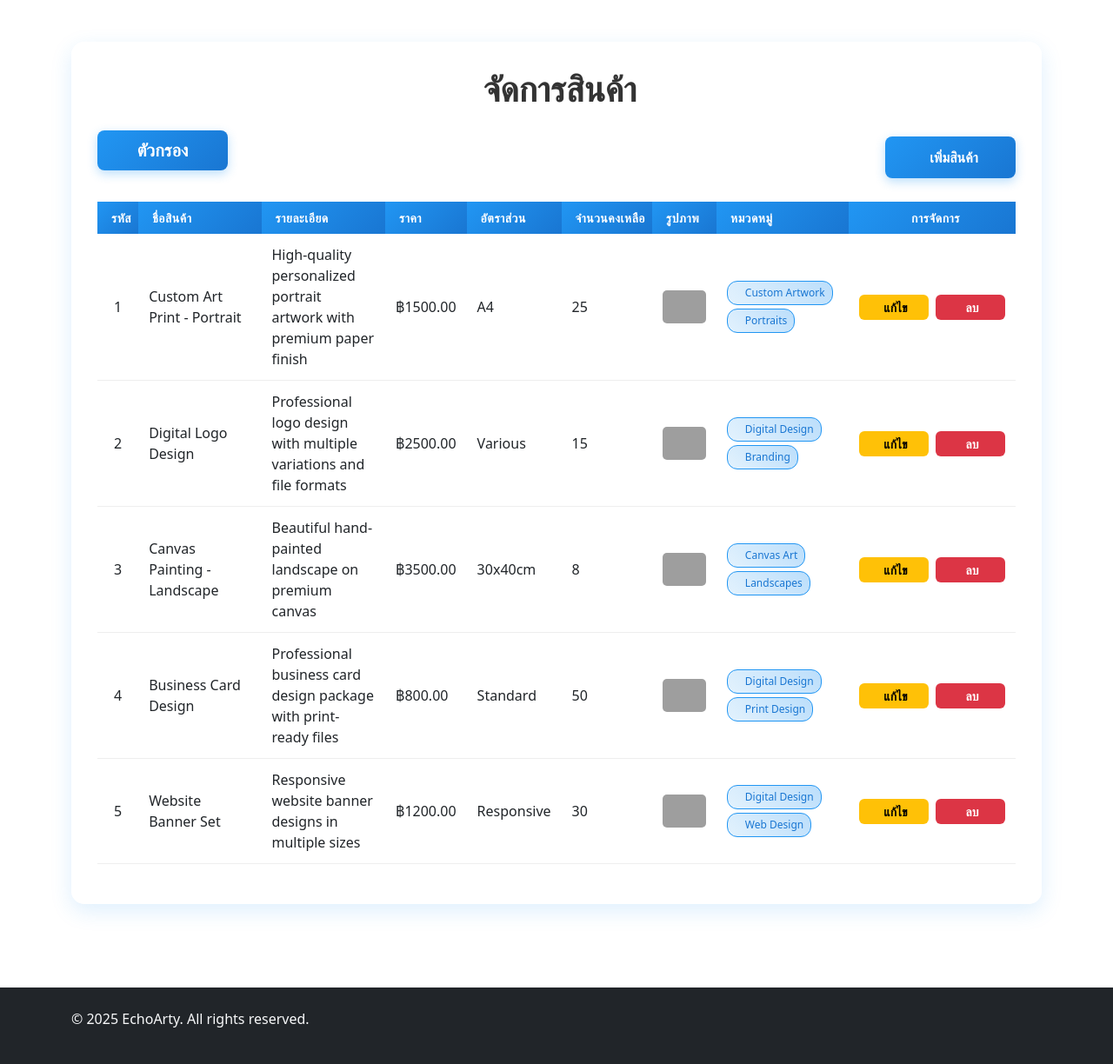
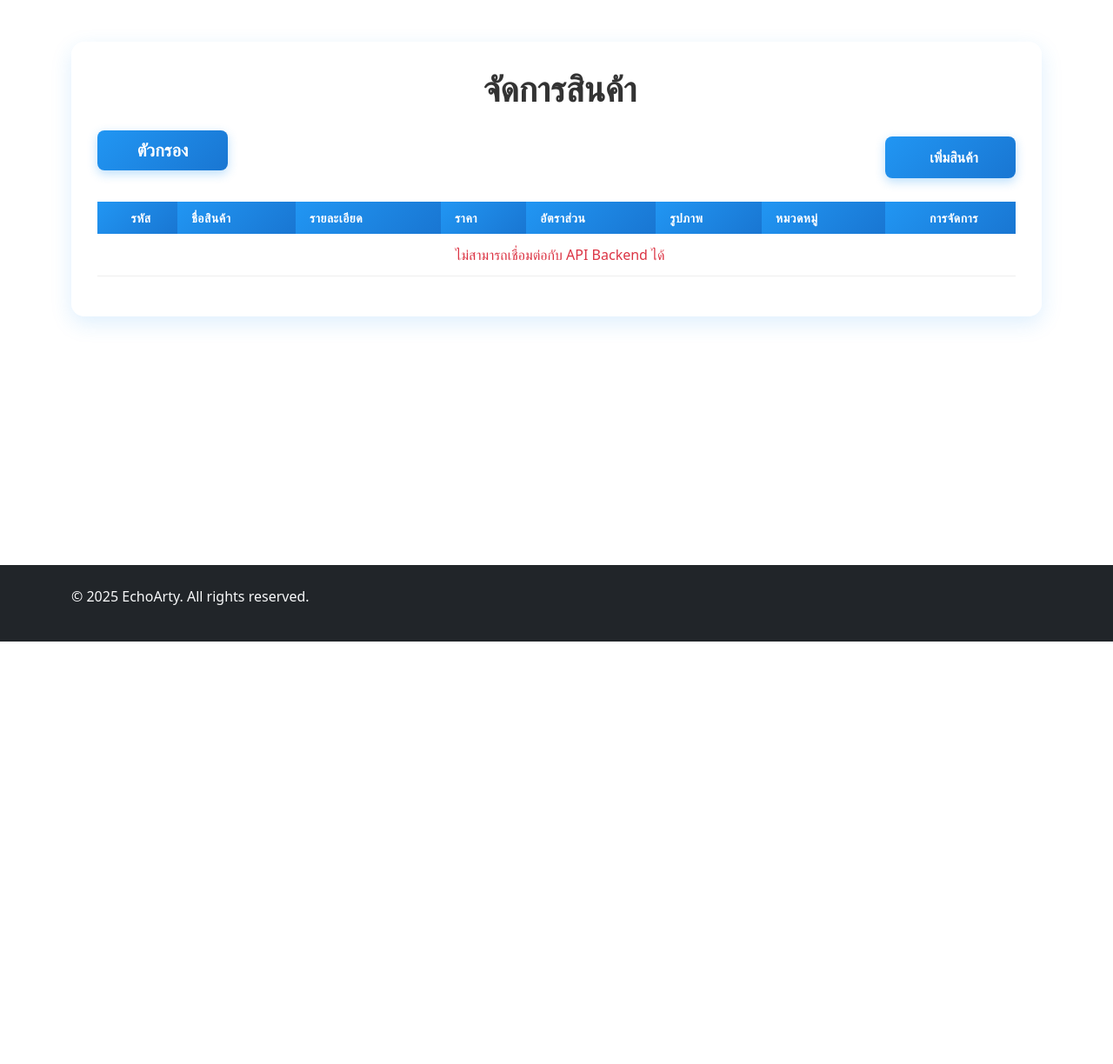
Before and after one commit to iPaonN/EchoArty, a Flask app: page /manage-products/1 in a window 1280 px wide. Shown: the part 62-1286 px from the top of the page at 87% size. After the commit the page ends 800 px from the top, so only its background shows below. Run offline with Flask 3, Linux system fonts and the light colour scheme; some libraries are stand-ins or nearby versions; grey boxes are pictures that could not be loaded.

Commit message:
Make manageproduct show data consistent with database

```diff
--- a/app.py
+++ b/app.py
@@ -421,94 +421,11 @@ def cart():
                          subtotal=subtotal,
                          shipping=shipping)
 
-@app.route('/manage-products')
-def manage_products():
-    """Manage products page route"""
-
-    # Sample products data for demonstration
-    sample_products = [
-        {
-            'id': 1,
-            'name': 'Custom Art Print - Portrait',
-            'description': 'High-quality personalized portrait artwork with premium paper finish',
-            'price': 1500.00,
-            'amount': 25,
-            'size': 'A4',
-            'image': 'portrait_art.jpg',
-            'categories': [
-                {'id': 1, 'name': 'Custom Artwork'},
-                {'id': 2, 'name': 'Portraits'}
-            ]
-        },
-        {
-            'id': 2,
-            'name': 'Digital Logo Design',
-            'description': 'Professional logo design with multiple variations and file formats',
-            'price': 2500.00,
-            'amount': 15,
-            'size': 'Various',
-            'image': 'logo_design.jpg',
-            'categories': [
-                {'id': 3, 'name': 'Digital Design'},
-                {'id': 4, 'name': 'Branding'}
-            ]
-        },
-        {
-            'id': 3,
-            'name': 'Canvas Painting - Landscape',
-            'description': 'Beautiful hand-painted landscape on premium canvas',
-            'price': 3500.00,
-            'amount': 8,
-            'size': '30x40cm',
-            'image': 'canvas_art.jpg',
-            'categories': [
-                {'id': 5, 'name': 'Canvas Art'},
-                {'id': 6, 'name': 'Landscapes'}
-            ]
-        },
-        {
-            'id': 4,
-            'name': 'Business Card Design',
-            'description': 'Professional business card design package with print-ready files',
-            'price': 800.00,
-            'amount': 50,
-            'size': 'Standard',
-            'image': 'business_cards.jpg',
-            'categories': [
-                {'id': 3, 'name': 'Digital Design'},
-                {'id': 7, 'name': 'Print Design'}
-            ]
-        },
-        {
-            'id': 5,
-            'name': 'Website Banner Set',
-            'description': 'Responsive website banner designs in multiple sizes',
-            'price': 1200.00,
-            'amount': 30,
-            'size': 'Responsive',
-            'image': 'web_banners.jpg',
-            'categories': [
-                {'id': 3, 'name': 'Digital Design'},
-                {'id': 8, 'name': 'Web Design'}
-            ]
-        }
-    ]
-
-    # Sample categories data
-    sample_categories = [
-        {'id': 1, 'name': 'Custom Artwork'},
-        {'id': 2, 'name': 'Portraits'},
-        {'id': 3, 'name': 'Digital Design'},
-        {'id': 4, 'name': 'Branding'},
-        {'id': 5, 'name': 'Canvas Art'},
-        {'id': 6, 'name': 'Landscapes'},
-        {'id': 7, 'name': 'Print Design'},
-        {'id': 8, 'name': 'Web Design'}
-    ]
-
-    return render_template('manageproduct.html',
-                         products=sample_products,
-                         categories=sample_categories)
+@app.route('/manage-product')
+def manage_product():
+    """Management page route - โหลดหน้าจัดการสินค้า"""
+    # JavaScript จะทำหน้าที่ดึงข้อมูลจาก API_BASE_URL/manage-product
+    return render_template('manageproduct.html')
 
 @app.route('/manage-products/<int:category_id>')
 def manage_products_by_category(category_id):
@@ -516,7 +433,7 @@ def manage_products_by_category(category_id):
 
     # This would filter products by category in a real implementation
     # For now, return the same data
-    return manage_products()
+    return manage_product()
 
 @app.route('/add-product', methods=['POST'])
 def add_product():
--- a/static/js/manageproduct.js
+++ b/static/js/manageproduct.js
@@ -4,11 +4,14 @@ document.addEventListener("DOMContentLoaded", function () {
 });
 
 let currentProductId = null;
+const API_BASE_URL = 'http://localhost:5000/api';
+const IMAGE_BASE_URL = '/static/images/products/';
 
 function initializeManageProduct() {
   setupModals();
   setupFormHandlers();
   setupImagePreviews();
+  fetchProducts();
 }
 
 // ======= NOTIFICATION SYSTEM =======
@@ -172,27 +175,79 @@ function closeAddModal() {
 }
 
 // ======= DATA FETCHING (SIMULATION) =======
-async function fetchProductData(productId) {
-  // Simulate API call - replace with actual endpoint
-  return new Promise((resolve, reject) => {
-    setTimeout(() => {
-      // Sample data - replace with actual API call
-      const sampleProduct = {
-        id: productId,
-        name: "ตัวอย่างสินค้า",
-        description: "รายละเอียดสินค้าตัวอย่าง",
-        price: 1500.0,
-        amount: 10,
-        size: "1:1",
-        image: "sample.jpg",
-        categories: [
-          { id: 1, name: "หมวดหมู่ 1" },
-          { id: 2, name: "หมวดหมู่ 2" },
-        ],
-      };
-      resolve(sampleProduct);
-    }, 1000);
-  });
+async function fetchProducts() {
+    const tableBody = document.getElementById('productTableBody');
+    // แสดงข้อความกำลังโหลด
+    tableBody.innerHTML = '<tr><td colspan="8" class="text-center"><i class="fas fa-spinner fa-spin me-2"></i>กำลังโหลดข้อมูลสินค้า...</td></tr>';
+
+    try {
+        const response = await fetch(`${API_BASE_URL}/manage-product`);
+        const result = await response.json();
+
+        if (result.success) {
+            renderProductTable(result.data);
+            console.log(`โหลดข้อมูลสินค้าสำเร็จ: ${result.data.length} รายการ`);
+            showNotification(`โหลดข้อมูลสินค้าสำเร็จ: ${result.data.length} รายการ`, 'success');
+        } else {
+            tableBody.innerHTML = '<tr><td colspan="8" class="text-center text-danger"><i class="fas fa-exclamation-triangle me-2"></i>ไม่สามารถโหลดข้อมูลสินค้า: ' + (result.message || 'เกิดข้อผิดพลาดไม่ทราบสาเหตุ') + '</td></tr>';
+            showNotification(`เกิดข้อผิดพลาดในการโหลดข้อมูล: ${result.message}`, 'error');
+        }
+    } catch (error) {
+        console.error("Error fetching products:", error);
+        tableBody.innerHTML = '<tr><td colspan="8" class="text-center text-danger"><i class="fas fa-plug me-2"></i>ไม่สามารถเชื่อมต่อกับ API Backend ได้</td></tr>';
+        showNotification('เกิดข้อผิดพลาดในการเชื่อมต่อ API', 'error');
+    }
+}
+
+function renderProductTable(products) {
+    const tableBody = document.getElementById('productTableBody');
+    tableBody.innerHTML = ''; // ล้างข้อความโหลด/ข้อมูลเก่า
+
+    if (products.length === 0) {
+        tableBody.innerHTML = '<tr><td colspan="8" class="text-center">ไม่พบสินค้าในระบบ</td></tr>';
+        return;
+    }
+
+    products.forEach(product => {
+        // 1. จัดรูปแบบหมวดหมู่
+        // (สมมติว่า product.categories เป็น array of {c_id, name})
+        const categoriesHtml = product.categories.map(cat =>
+            `<span class="badge bg-secondary me-1">${cat.name}</span>`
+        ).join('');
+
+        // 2. จำกัดความยาวรายละเอียด
+        const shortDescription = product.description && product.description.length > 50
+            ? product.description.substring(0, 50) + '...'
+            : product.description || '-';
+
+        const row = document.createElement('tr');
+        row.innerHTML = `
+            <td>${product.p_id}</td>
+            <td><strong>${product.name}</strong></td>
+            <td class="text-start small">${shortDescription}</td>
+            <td>฿${product.price.toFixed(2)}</td>
+            <td>${product.size || '-'}</td>
+
+            <td>
+              <img
+                src="${IMAGE_BASE_URL}${product.image}"
+                alt="Product ID: {{ item.id }}"
+                class="product-image"
+                width="50"
+              />
+            </td>
+            <td>${categoriesHtml}</td>
+            <td>
+                <button class="btn btn-sm btn-warning me-2 edit-btn" data-id="${product.p_id}" onclick="openEditModal(${product.p_id})">
+                    <i class="fas fa-edit"></i> แก้ไข
+                </button>
+                <button class="btn btn-sm btn-danger delete-btn" data-id="${product.p_id}" onclick="openDeleteModal(${product.p_id}, '${product.name}', '${product.image}')">
+                    <i class="fas fa-trash-alt"></i> ลบ
+                </button>
+            </td>
+        `;
+        tableBody.appendChild(row);
+    });
 }
 
 function populateEditForm(product) {
--- a/templates/base.html
+++ b/templates/base.html
@@ -94,8 +94,8 @@
             </li>
             <li class="nav-item">
               <a
-                class="nav-link {% if request.endpoint == 'manage_products' %}active{% endif %}"
-                href="{{ url_for('manage_products') if url_for else '/manage-products' }}"
+                class="nav-link {% if request.endpoint == 'manage_product' %}active{% endif %}"
+                href="{{ url_for('manage_product') if url_for else '/manage-product' }}"
               >
                 <i class="fas fa-boxes me-1"></i>จัดการสินค้า
               </a>
--- a/templates/manageproduct.html
+++ b/templates/manageproduct.html
@@ -53,7 +53,6 @@
             <th><i class="fas fa-align-left me-2"></i>รายละเอียด</th>
             <th><i class="fas fa-tag me-2"></i>ราคา</th>
             <th><i class="fas fa-expand me-2"></i>อัตราส่วน</th>
-            <th><i class="fas fa-cubes me-2"></i>จำนวนคงเหลือ</th>
             <th><i class="fas fa-image me-2"></i>รูปภาพ</th>
             <th><i class="fas fa-tags me-2"></i>หมวดหมู่</th>
             <th style="text-align: center">
@@ -61,27 +60,26 @@
             </th>
           </tr>
         </thead>
-        <tbody>
-          {% if products and products|length > 0 %} {% for item in products %}
-          <tr data-product-id="{{ item.id }}">
-            <td style="text-align: center">{{ item.id }}</td>
-            <td class="product-name">{{ item.name }}</td>
-            <td class="product-description">{{ item.description }}</td>
-            <td class="product-price">฿{{ "%.2f"|format(item.price) }}</td>
-            <td class="product-size">{{ item.size or '1:1' }}</td>
-            <td class="product-amount">{{ item.amount }}</td>
+        <tbody id="productTableBody">
+          {% if products %} {% for product in products %}
+          <tr data-product-id="{{ product.p_id }}">
+            <td style="text-align: center">{{ product.p_id }}</td>
+            <td class="product-name">{{ product.name }}</td>
+            <td class="product-description">{{ product.description }}</td>
+            <td class="product-price">฿{{ "%.2f"|format(product.price) }}</td>
+            <td class="product-size">{{ product.size or '1:1' }}</td>
             <td>
               <img
-                src="{{ url_for('static', filename='images/products/' + (item.image or 'dummy.jpg')) }}"
-                alt="Product ID: {{ item.id }}"
+                src="{{ url_for('static', filename='images/products/' + product.image) }}"
+                alt="Product ID: {{ product.id }}"
                 class="product-image"
                 width="50"
               />
             </td>
             <td class="product-categories">
-              {% if item.categories and item.categories|length > 0 %}
+              {% if product.categories and product.categories|length > 0 %}
               <ul class="category-list">
-                {% for cat in item.categories %}
+                {% for cat in product.categories %}
                 <li>{{ cat.name }}</li>
                 {% endfor %}
               </ul>
@@ -93,13 +91,13 @@
               <div class="d-flex gap-2 justify-content-center flex-nowrap">
                 <button
                   class="btn btn-warning btn-sm edit-link"
-                  onclick="openEditModal('{{ item.id }}')"
+                  onclick="openEditModal('{{ product.p_id }}')"
                 >
                   <i class="fas fa-edit me-1"></i>แก้ไข
                 </button>
                 <button
                   class="btn btn-danger btn-sm remove-link"
-                  onclick="removeProduct('{{ item.id }}')"
+                  onclick="removeProduct('{{ product.p_id }}')"
                 >
                   <i class="fas fa-trash-alt me-1"></i>ลบ
                 </button>
@@ -140,7 +138,7 @@
     <div class="offcanvas-body">
       <div class="list-group">
         <a
-          href="{{ url_for('manage_products') }}"
+          href="{{ url_for('manage_product') }}"
           class="list-group-item list-group-item-action"
         >
           <i class="fas fa-th-large me-2"></i>ทั้งหมด
```
Also changed, not shown: api_app.py (+3 -8 lines).
